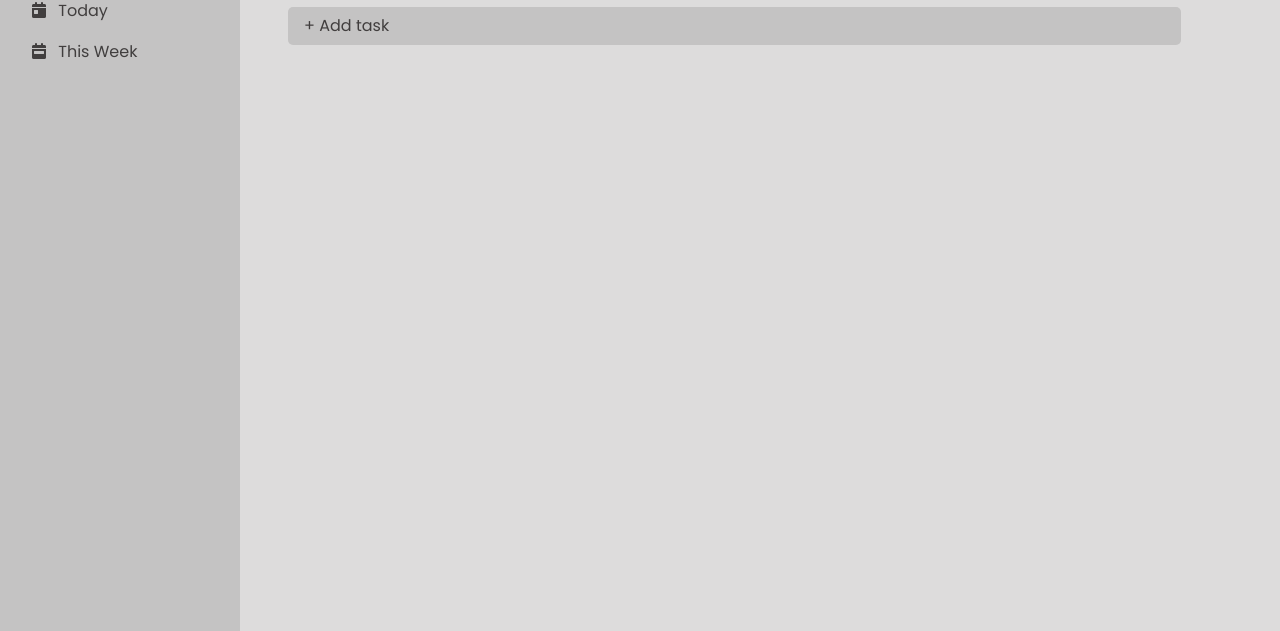
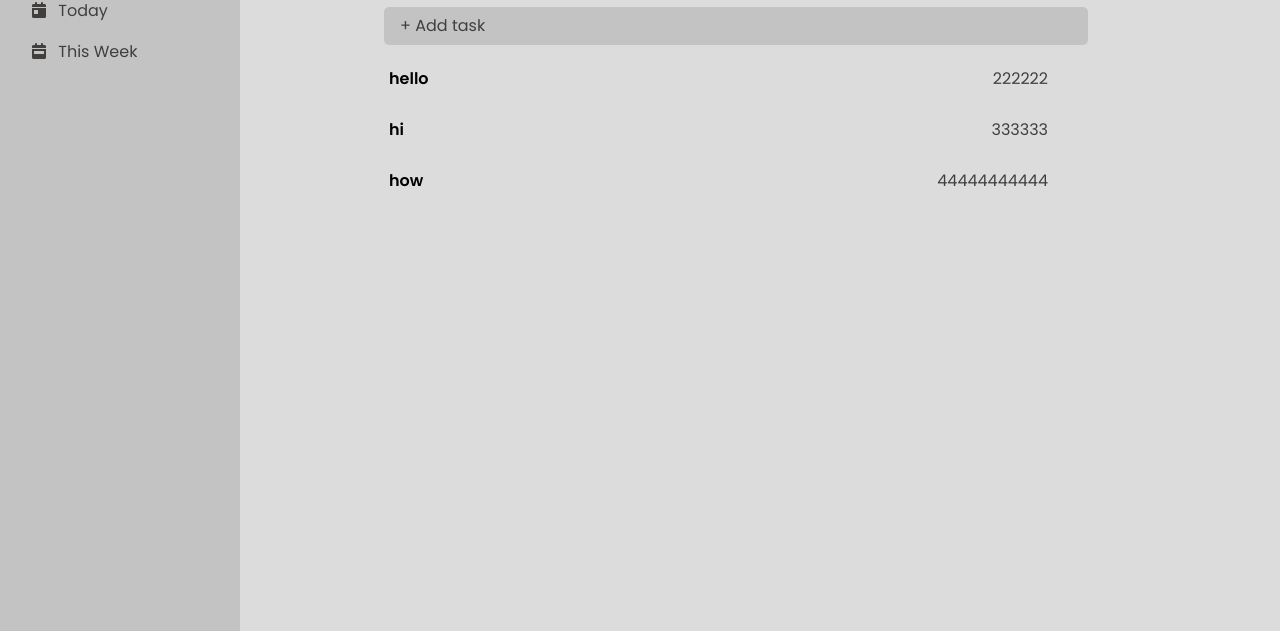
Before and after one commit to YureshMajhi/todoList, a website built with webpack: page src/temp.html in a window 1280 px wide. Shown: the part 169-800 px from the top of the page. Built offline with nearby package versions, Linux system fonts and the light colour scheme.

Commit message:
added a few styles including delete button on the todolist

```diff
--- a/src/Js/Body/Form/form.js
+++ b/src/Js/Body/Form/form.js
@@ -37,6 +37,7 @@ document.querySelector("#submit").addEventListener("click", function (event) {
   // Hiding the form after all process is finished
   document.querySelector(".form-container").style = "display: none";
 
+  // Rendering the new todo in the page
   renderTodo();
 });
 
--- a/src/Js/Body/InboxTab/inboxTab.js
+++ b/src/Js/Body/InboxTab/inboxTab.js
@@ -1,9 +1,11 @@
 import { form } from "../Form/form.js";
-import todoArr from "../Todo Array/todoArr.js";
+import { renderTodo } from "../Todo Array/todoArr.js";
 
+export const container = document.querySelector(".container");
+
+// Main function for Inbox Tab
 export const inboxTabFile = () => {
-  // Selecting the container and emptiying it to add new contents
-  const container = document.querySelector(".container");
+  // Removing the contents of container to add new contents
   container.innerHTML = "";
 
   // Creating Header
@@ -16,10 +18,9 @@ export const inboxTabFile = () => {
   addTaskBtn.classList.add("addTask");
 
   // Appending the header and the button in the container
-  container.appendChild(header);
-  container.appendChild(addTaskBtn);
+  container.append(header, addTaskBtn);
 
-  document.body.appendChild(container);
+  renderTodo();
 
   // Add task button clicked
   document.querySelector(".addTask").addEventListener("click", function () {
--- a/src/Js/Body/Todo Array/todoArr.js
+++ b/src/Js/Body/Todo Array/todoArr.js
@@ -1,23 +1,38 @@
-const todoArr = [];
+import { container } from "../InboxTab/inboxTab";
+
+const todoArr = [
+  { title: "hello", description: "hello", date: "222222", priority: "Low" },
+  { title: "hi", description: "hi", date: "333333", priority: "Medium" },
+  { title: "how", description: "how", date: "44444444444", priority: "High" },
+];
 export default todoArr;
 
+// Creating a div to list all todo items
+const todoDiv = document.createElement("div");
+todoDiv.classList.add("todoList");
+
+// rendering the list of todo in the page
 export const renderTodo = () => {
-  const todoDiv = document.createElement("div");
+  todoDiv.innerHTML = "";
 
   todoArr.forEach(function (todo) {
-    todoDiv.innerHTML = "";
+    // Creating div for each individual array
+    const individualDiv = document.createElement("div");
 
+    // Assigning variables for all form values
     const titleName = document.createElement("p");
     titleName.textContent = todo.title;
-    const descriptionName = document.createElement("p");
-    descriptionName.textContent = todo.description;
+
     const dateName = document.createElement("p");
     dateName.textContent = todo.date;
 
-    todoDiv.appendChild(titleName);
-    todoDiv.appendChild(descriptionName);
-    todoDiv.appendChild(dateName);
+    const deleteBtn = document.createElement("button");
+    deleteBtn.textContent = "x";
+    deleteBtn.classList.add("delete-btn");
 
-    document.body.appendChild(todoDiv);
+    // Adding the elements to the page
+    individualDiv.append(titleName, dateName, deleteBtn);
+    todoDiv.appendChild(individualDiv);
+    container.appendChild(todoDiv);
   });
 };
--- a/src/Styles/main.css
+++ b/src/Styles/main.css
@@ -16,7 +16,8 @@
 
 body {
   background-color: var(--body-gray);
-  padding-left: 18rem;
+  padding-left: 30%;
+  padding-right: 15%;
   padding-top: 7rem;
 }
 
@@ -83,7 +84,7 @@ body {
 /* Inbox Tab */
 .addTask {
   margin-top: 1rem;
-  width: 90%;
+  width: 100%;
   padding: 0.4rem 1rem;
   text-align: left;
   border: none;
@@ -97,6 +98,50 @@ body {
 .addTask:hover {
   font-weight: 600;
   background-color: var(--hover-gray);
+}
+
+.todoList {
+  margin-top: 1rem;
+}
+
+.todoList div {
+  margin: 1rem 0;
+  display: flex;
+  justify-content: space-between;
+  padding: 5px 40px 5px 5px;
+  border-radius: 5px;
+  position: relative;
+}
+
+.todoList div:hover {
+  background-color: var(--midlight-gray);
+}
+
+.delete-btn {
+  position: absolute;
+  right: -10px;
+  top: -5px;
+  border-radius: 50%;
+  height: 1.5rem;
+  width: 1.5rem;
+  border: 1px solid var(--dark-gray);
+  background-color: var(--dark-gray);
+  color: white;
+  font-weight: 600;
+  font-size: 1rem;
+  cursor: pointer;
+  display: none;
+}
+
+.todoList div:hover .delete-btn {
+  display: block;
+}
+
+.todoList div p:first-of-type {
+  font-weight: 600;
+}
+.todoList div p:last-of-type {
+  color: var(--dark-gray);
 }
 
 /* Form Section */
@@ -155,3 +200,5 @@ input,
 textarea {
   margin-bottom: 0.8rem;
 }
+
+/* ------------------------------------------------------------------------------------- */
```
Also changed, not shown: dist/index.html, 2 other files.
